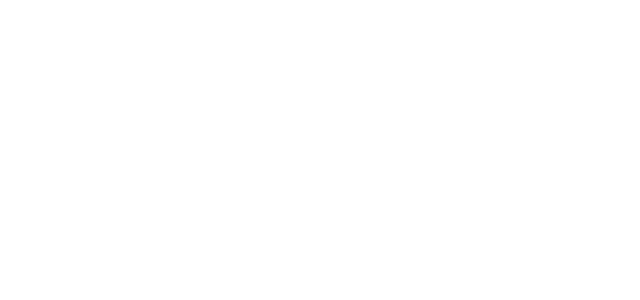
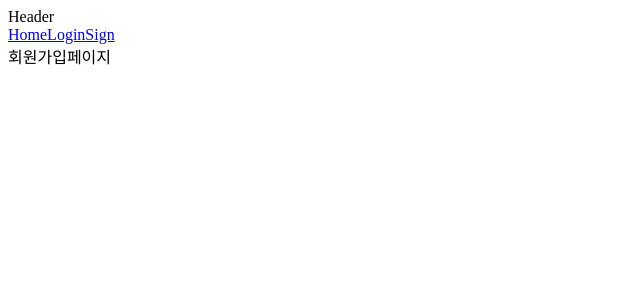
Before and after one commit to leejanghe/side_Project_front, a React (Create React App) app in the folder client/: page /sign in a window 1280 px wide. Before the commit this address had no page. Shown: the top 300 px of the page, without its empty margins (0-640 px from the left). Built offline with nearby package versions, Linux system fonts and the light colour scheme.

Commit message:
헤더 추가 및 라우터 추가

```diff
--- a/client/src/components/common/Header.js
+++ b/client/src/components/common/Header.js
@@ -0,0 +1,15 @@
+import React from "react";
+import { Link } from "react-router-dom";
+
+function Header(props) {
+  return (
+    <>
+      <div>Header</div>
+      <Link to="/">Home</Link>
+      <Link to="/login">Login</Link>
+      <Link to="/sign">Sign</Link>
+    </>
+  );
+}
+
+export default Header;
--- a/client/src/pages/AppRouter.js
+++ b/client/src/pages/AppRouter.js
@@ -1,15 +1,18 @@
 import React from "react";
 // router import
 import { BrowserRouter as Router, Route, Routes } from "react-router-dom";
+import Header from "../components/common/Header";
 import Home from "./Home";
 import Login from "./Login";
-
+import Sign from "./Sign";
 function AppRouter(props) {
   return (
     <Router>
+      <Header />
       <Routes>
         <Route exact path="/" element={<Home />} />
         <Route path="/login" element={<Login />} />
+        <Route path="/sign" element={<Sign />} />
       </Routes>
     </Router>
   );
--- /dev/null
+++ b/client/src/pages/Sign.js
@@ -0,0 +1,7 @@
+import React from "react";
+
+function Sign(props) {
+  return <div>회원가입페이지</div>;
+}
+
+export default Sign;
```
